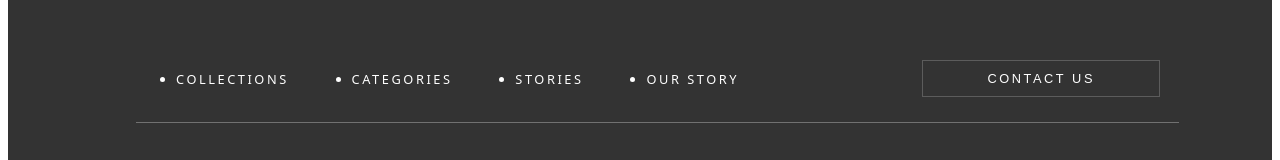
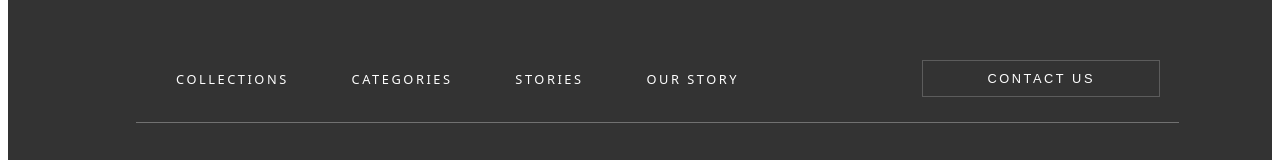
Before and after one commit to smart-age-solutions/front-end-developer-test, a Vue app: page / in a window 1280 px wide. Shown: the part 7430-7590 px from the top of the page. Built offline with nearby package versions, Linux system fonts and the light colour scheme.

Commit message:
Remove o list style type das opções de contatos.

```diff
--- a/src/components/Stores.vue
+++ b/src/components/Stores.vue
@@ -67,7 +67,7 @@ export default {
         return {
             styleIcon: {
                 color: 'white',
-            },
+            }
         }
     }
 }
@@ -142,6 +142,8 @@ $leftBefore: 10vw;
                     justify-content: space-between;
 
                     font-family: system-ui;
+
+                    list-style-type: none;
 
                     .list__options {
                         font-size: 1vw;
```
